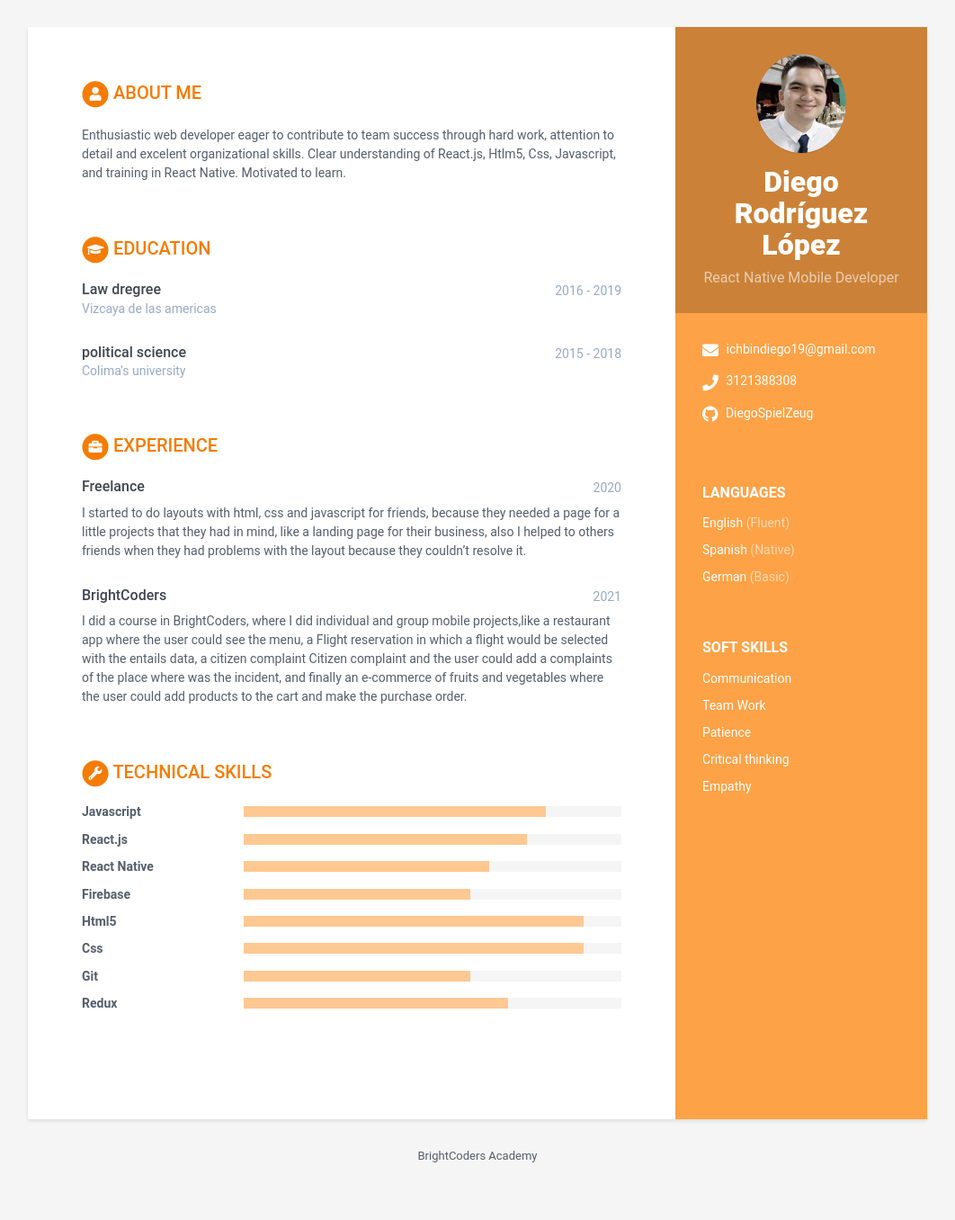
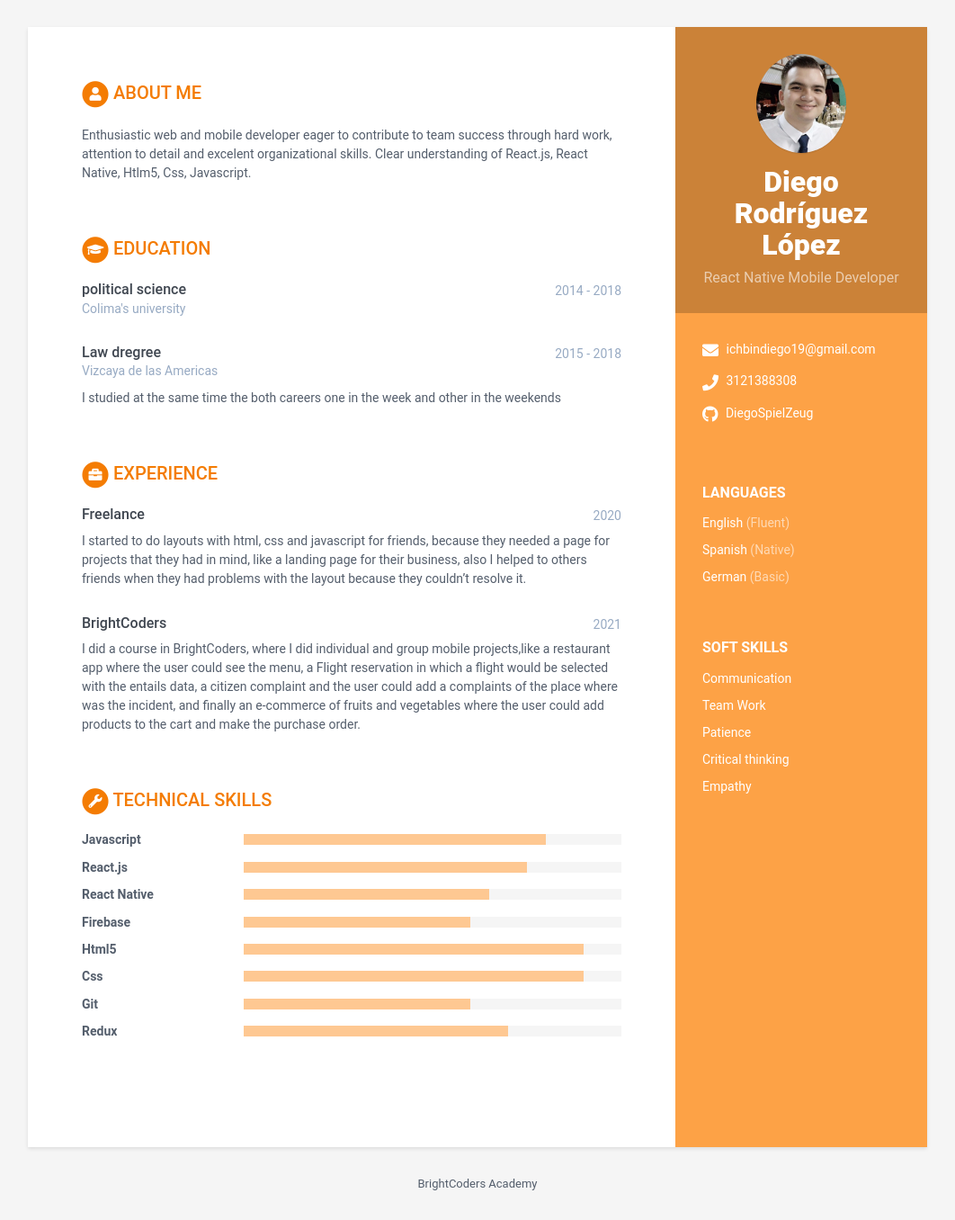
Before and after one commit to BC-MAR-21-RN/kata-resume-DiegoSpielzeug, a Jekyll site: the page built from index.html, in a window 1280 px wide. Shown: the whole page at 90% size, without its empty margins (109-1171 px from the left). Built offline with Jekyll 4.4.1, drawn with Linux system fonts in a browser that asks for light colours; before the commit the page ends 1325 px from its top, so only the background shows below that.

Commit message:
Refactor syntax

```diff
--- a/_data/data.yml
+++ b/_data/data.yml
@@ -56,18 +56,19 @@ sidebar:
 career-profile:
   title: About Me # NO MODIFICAR
   summary: |
-    Enthusiastic web developer eager to contribute to team success through hard work, attention to detail and excelent organizational skills. Clear understanding of React.js, Htlm5, Css, Javascript, and training in React Native. Motivated to learn.
+    Enthusiastic web and mobile developer eager to contribute to team success through hard work, attention to detail and excelent organizational skills. Clear understanding of React.js, React Native, Htlm5, Css, Javascript.
 
 # Registra aquí tus estudios. Agrega o elimina según sea necesario
 educationcomplete:
-  - degree: Law dregree
-    university: Vizcaya de las americas
-    time: 2016 - 2019
-    details: |
-
   - degree: political science
     university: Colima's university
+    time: 2014 - 2018
+
+  - degree: Law dregree
+    university: Vizcaya de las Americas
     time: 2015 - 2018
+    details: |
+      I studied at the same time the both careers one in the week and other in the weekends
 
 # Registra aquí tu experiencia. Agrega o elimina según sea necesario
 experiences:
@@ -75,14 +76,15 @@ experiences:
     time: 2020
     details: |
      I started to do layouts with html, css and javascript for friends,
-      because they needed a page for a little projects that they had in mind,
+      because they needed a page for projects that they had in mind,
       like a landing page for their business, also I helped to others friends when they had problems
       with the layout because they couldn't resolve it.
+
   - role: BrightCoders
     time: 2021
     details: |
       I did a course in BrightCoders, where I did individual and group mobile projects,like a restaurant app where the user could see the menu,
-      a Flight reservation in which a flight would be selected with the entails data, a citizen complaint Citizen complaint and the user could add a complaints of the place where was the incident,
+      a Flight reservation in which a flight would be selected with the entails data, a citizen complaint and the user could add a complaints of the place where was the incident,
       and finally an e-commerce of fruits and vegetables where the user could add products to the cart and make the purchase order.
 
 # Registra aquí tus habilidades técnicas, para level utiliza:
```
